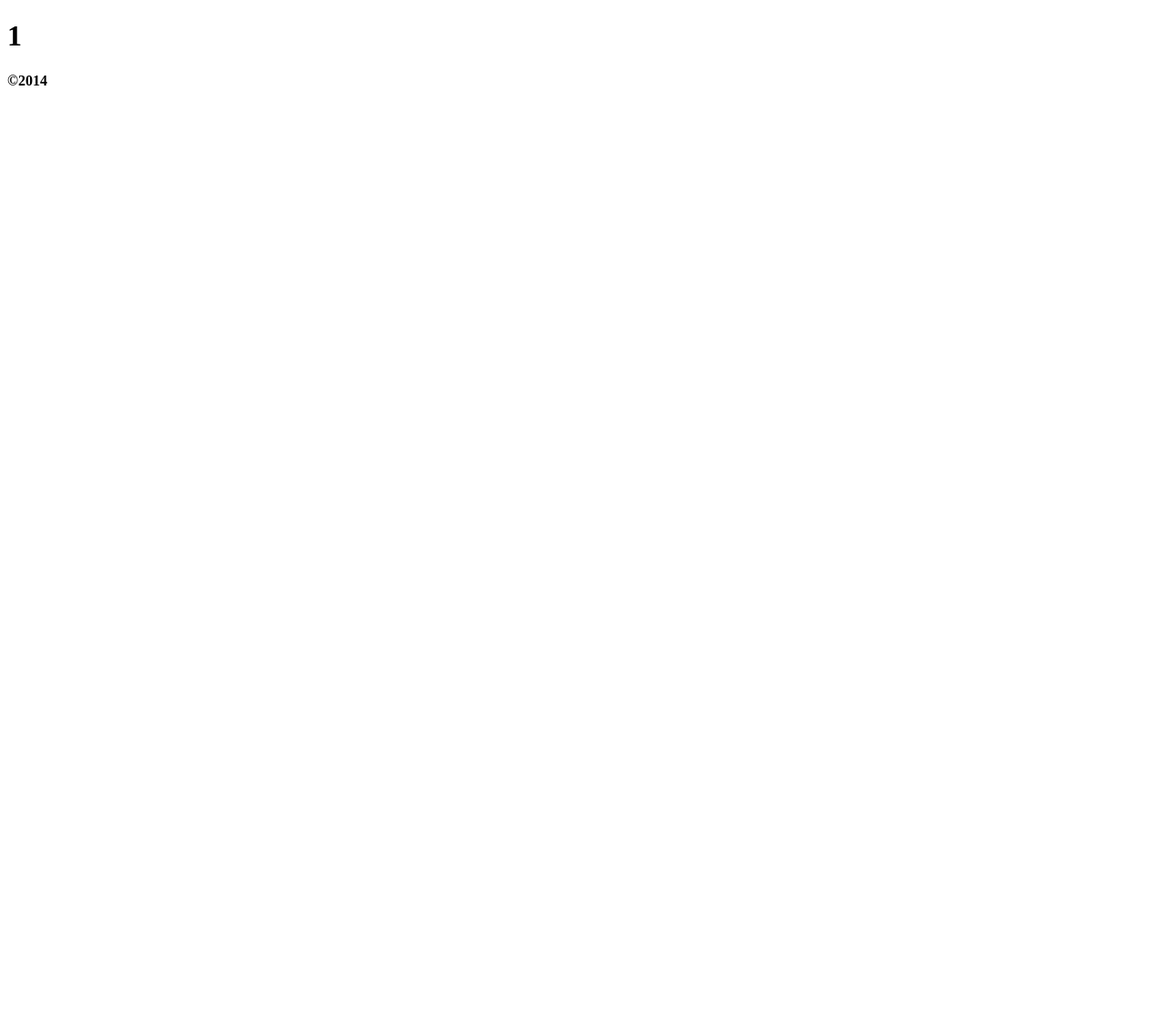
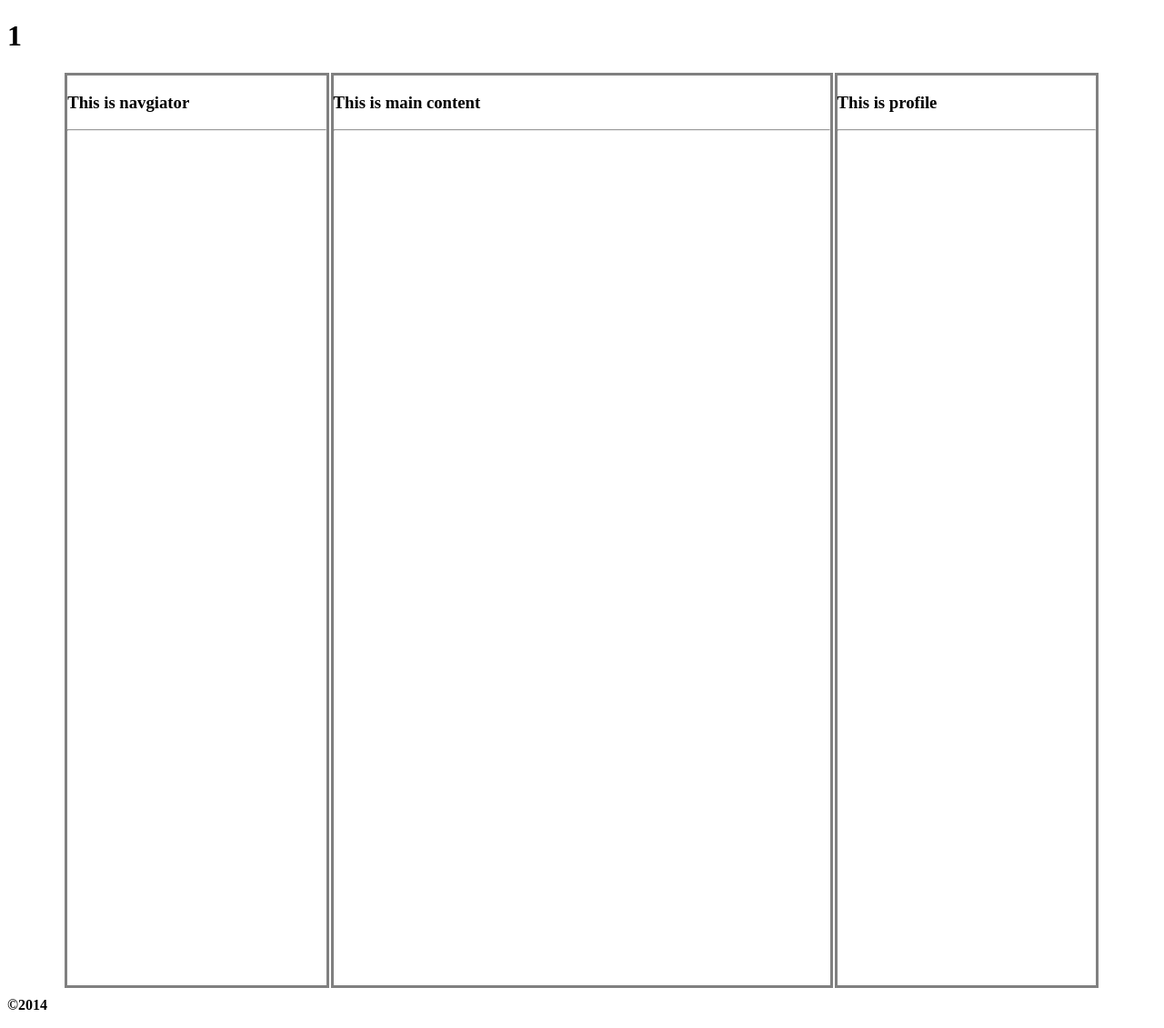
Before and after one commit to jxWho/WishWall, a CodeIgniter app: page /index.php/mypage/view/1 in a window 1280 px wide. Before the commit the page is almost empty. Shown: the whole page at 91% size. Before the commit the page ends 94 px from the top, so only its background shows below. Run offline with CodeIgniter, Linux system fonts and the light colour scheme.

Commit message:
Create Templates and Change UserManager
- UserManager must be on the model file
- navigator.php mainContent.php Profile.php
- css file for basic layout

```diff
--- a/WishWall/application/controllers/myPage.php
+++ b/WishWall/application/controllers/myPage.php
@@ -10,6 +10,9 @@
             $data['title'] = ucfirst($page);
 
             $this->load->view('templates/header', $data);
+            $this->load->view('templates/navigator', $data);
+            $this->load->view('templates/mainContent');
+            $this->load->view('templates/profile');
             $this->load->view('templates/footer', $data);
         }
     }
--- /dev/null
+++ b/WishWall/application/css/universal.css
@@ -0,0 +1,37 @@
+#nav{
+  border-style: solid;
+  border-color: gray;
+  float:left;
+  width:25%;
+  height: 100%;
+  margin-right: 2px;
+}
+
+#mainContent{
+  border-style: solid;
+  border-color: gray;
+  float:left;
+  width:48%;
+  height: 100%;
+}
+
+#profile{
+  border-style: solid;
+  border-color: gray;
+  float:left;
+  width:25%;
+  margin-left: 2px;
+  height: 100%;
+}
+
+#contentFather{
+  border-style: None;
+  border-color: gray;
+  width: 90%;
+  height: 1000px;
+  margin-left: 5%;
+}
+
+.clear{
+  clear:both;
+}
--- a/WishWall/application/views/templates/footer.php
+++ b/WishWall/application/views/templates/footer.php
@@ -1,3 +1,3 @@
-<strong>&copy;2014</strong>
+<p><strong>&copy;2014</strong></p>
 </body>
 </html>
--- a/WishWall/application/views/templates/header.php
+++ b/WishWall/application/views/templates/header.php
@@ -3,6 +3,10 @@
 <head>
     <meta charset="UTF-8">
     <title><?php echo $title ?> - WishWall</title>
+
+    <?php $this->load->helper('url'); ?>
+    <link rel="stylesheet" type="text/css" href="
+        <?php echo base_url();?>application/css/universal.css" >
 </head>
 <body>
 <h1><?php echo $title ?></h1>
--- /dev/null
+++ b/WishWall/application/views/templates/mainContent.php
@@ -0,0 +1,4 @@
+    <div id="mainContent">
+        <h3>This is main content</h3>
+        <hr>
+    </div>
--- /dev/null
+++ b/WishWall/application/views/templates/navigator.php
@@ -0,0 +1,5 @@
+<div id="contentFather">
+    <div id="nav">
+        <h3>This is navgiator</h3>
+        <hr>
+    </div>
--- /dev/null
+++ b/WishWall/application/views/templates/profile.php
@@ -0,0 +1,7 @@
+    <div id="profile">
+        <h3>This is profile</h3>
+        <hr>
+    </div>
+    <div class="clear">
+    </div>
+</div>
```
Also changed, not shown: WishWall/application/classes/User.php (+4 -4 lines), WishWall/application/models/UserManager.php (renamed from WishWall/application/classes/UserManager.php, +9 -9 lines), WishWall/application/.htaccess.
